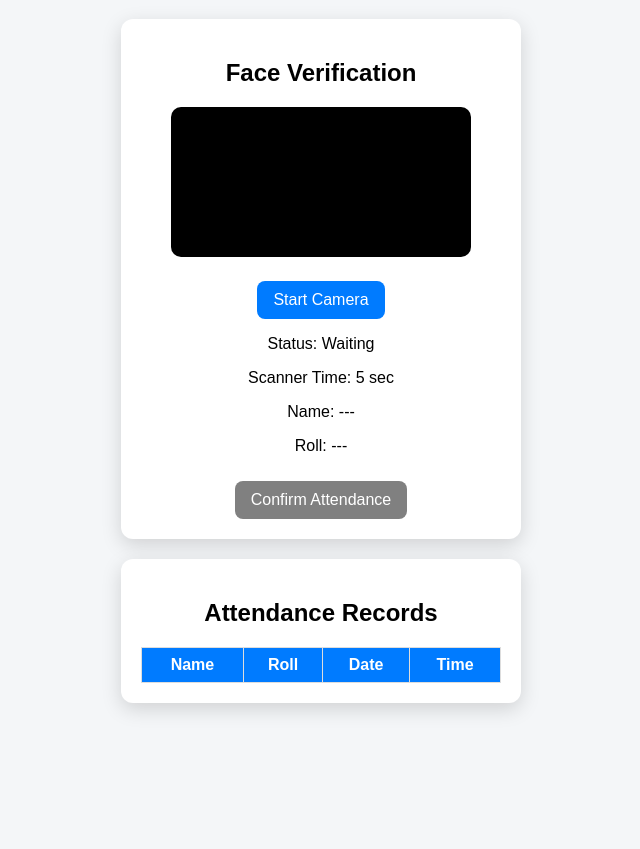
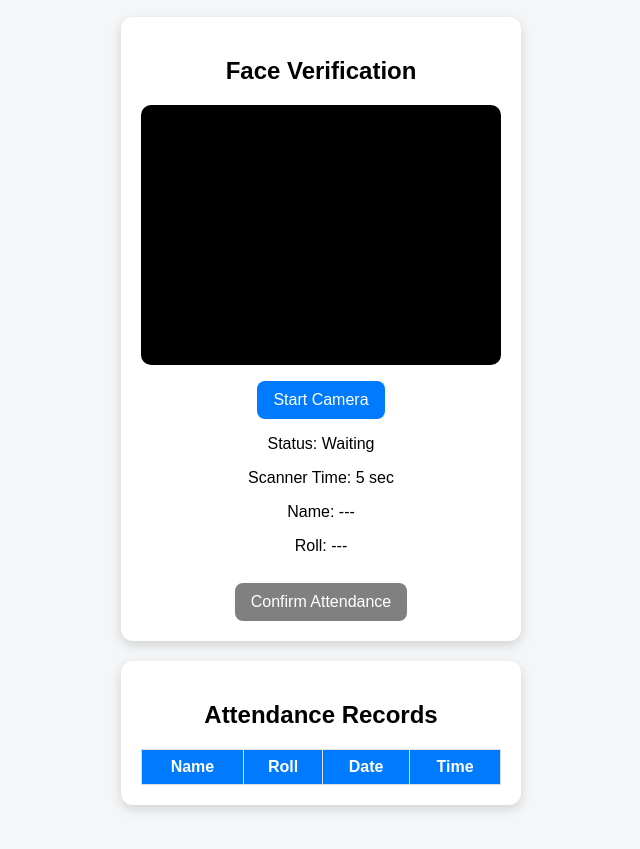
Before and after one commit to ayushcortex/attendance-system, a plain HTML site: page index.html in a window 1280 px wide. Shown: the part 89-938 px from the top of the page, without its empty margins (319-959 px from the left). Before the commit the page ends 840 px from the top, so only its background shows below. Drawn offline with Linux system fonts and the light colour scheme.

Commit message:
Update style.css

```diff
--- a/style.css
+++ b/style.css
@@ -3,6 +3,10 @@ body {
   background: #f4f6f8;
   text-align: center;
   padding: 20px;
+}
+
+h1 {
+  margin-bottom: 20px;
 }
 
 .card {
@@ -11,18 +15,19 @@ body {
   margin: 20px auto;
   width: 360px;
   border-radius: 12px;
-  box-shadow: 0 6px 20px rgba(0,0,0,0.15);
+  box-shadow: 0 4px 12px rgba(0,0,0,0.15);
 }
 
 video {
+  width: 100%;
+  height: 260px;
+  background: black;
   border-radius: 10px;
-  background: black;
-  margin-bottom: 10px;
-  transform: scaleX(-1);
+  object-fit: cover;
 }
 
 button {
-  margin-top: 10px;
+  margin-top: 12px;
   padding: 10px 16px;
   font-size: 16px;
   border: none;
@@ -34,11 +39,13 @@ button {
 
 button:disabled {
   background: gray;
+  cursor: not-allowed;
 }
 
 table {
   width: 100%;
   border-collapse: collapse;
+  margin-top: 10px;
 }
 
 th, td {
```
